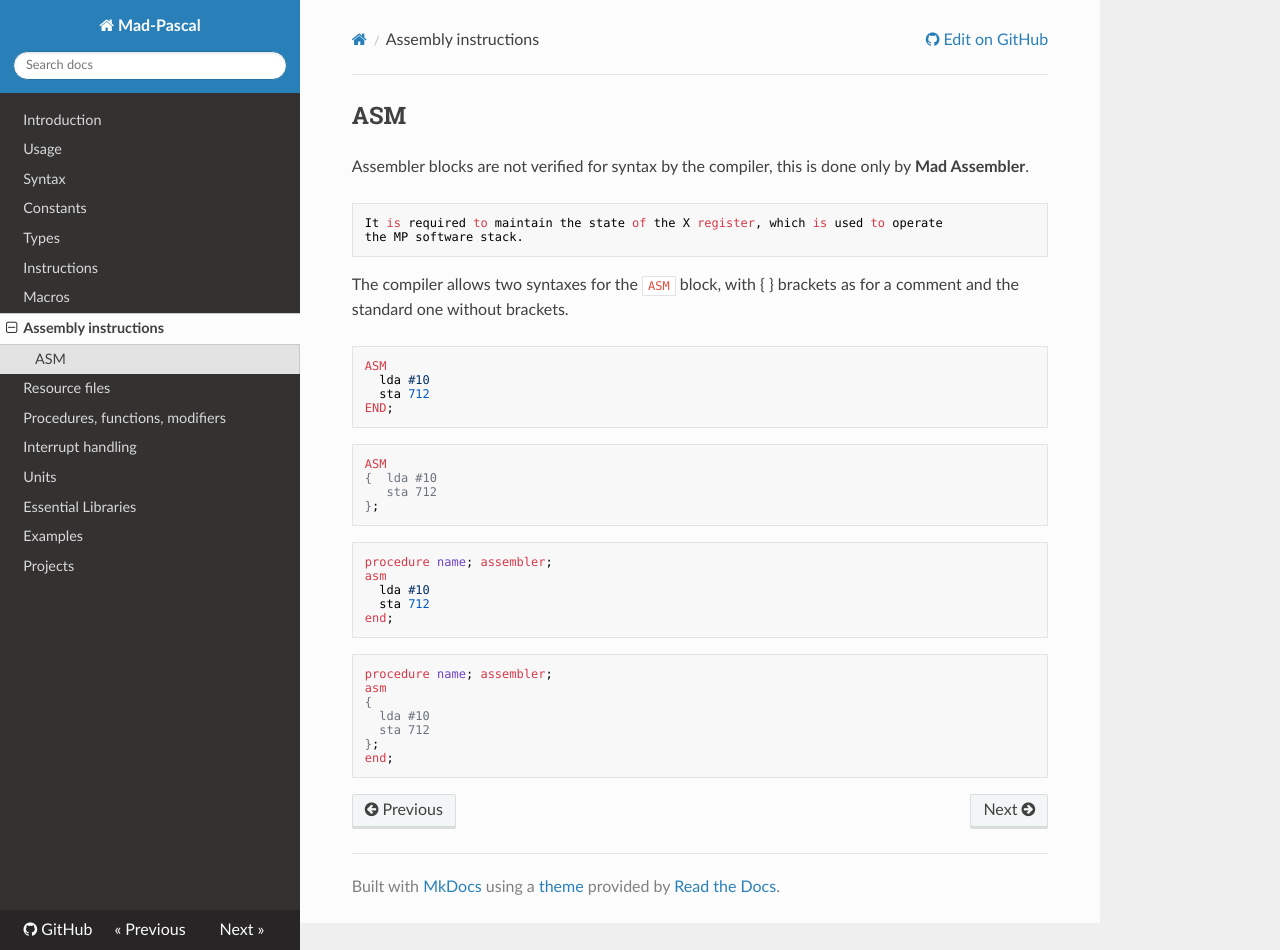
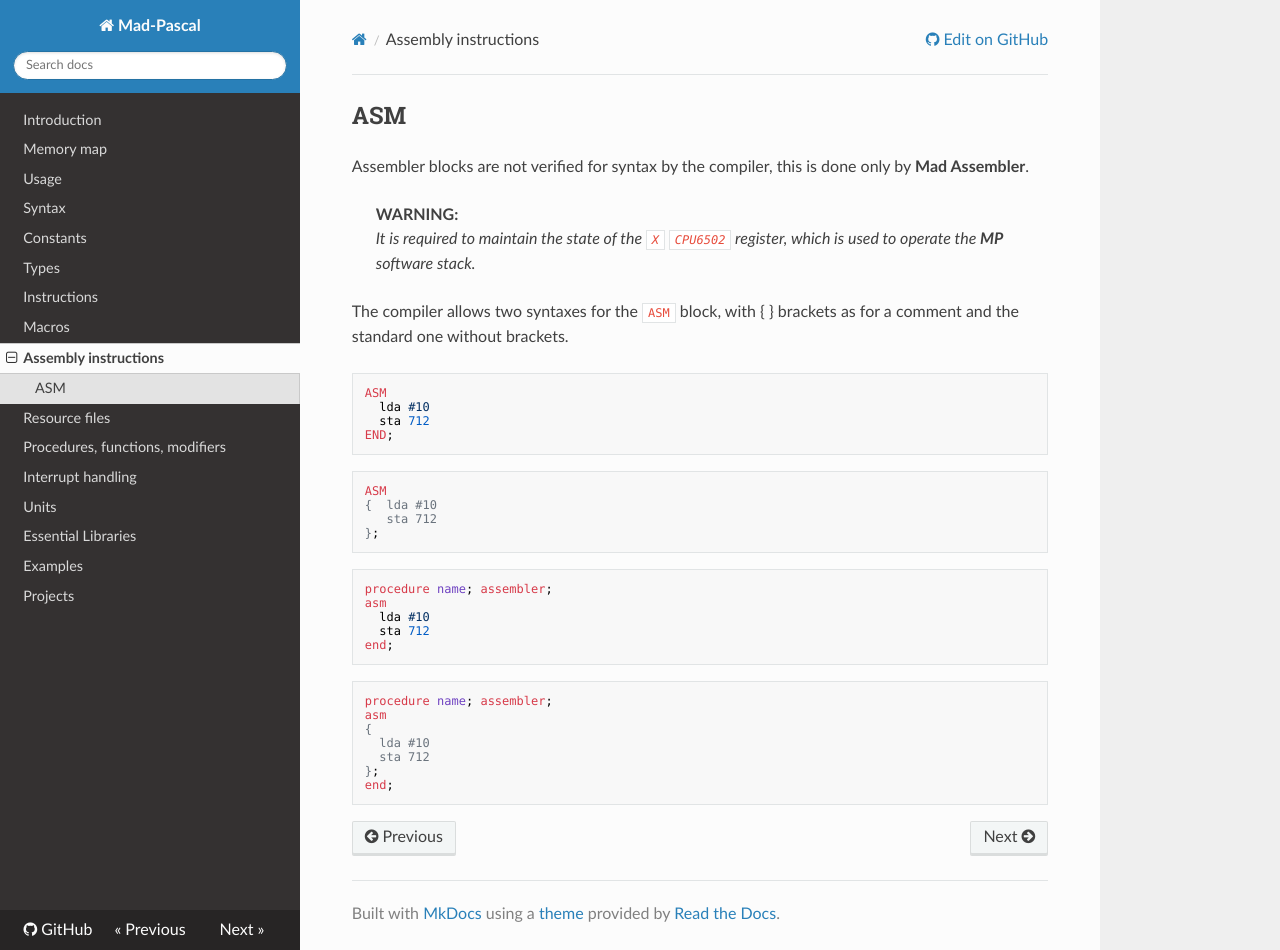
Before and after one commit to tebe6502/mad-pascal-en-mkdocs, an MkDocs documentation site: the page built from docs/asm.md, in a window 1280 px wide and 950 px high. Built offline with MkDocs 1.6.1, drawn with Linux system fonts in a browser that asks for light colours; nearby versions of some CDN libraries.

Commit message:
Add files via upload

```diff
--- a/docs/asm.md
+++ b/docs/asm.md
@@ -4,8 +4,8 @@
 
 Assembler blocks are not verified for syntax by the compiler, this is done only by **Mad Assembler**.
 
-	It is required to maintain the state of the X register, which is used to operate
-	the MP software stack.
+> **WARNING:**
+> _It is required to maintain the state of the `X` `CPU6502` register, which is used to operate the **MP** software stack._
 
 The compiler allows two syntaxes for the `ASM` block, with { } brackets as for a comment and the standard one without brackets.
 
--- a/mkdocs.yml
+++ b/mkdocs.yml
@@ -12,6 +12,7 @@ theme:
 
 nav:
     - Introduction: introduction.md
+    - Memory map: map.md
     - Usage: usage.md
     - Syntax: syntax.md
     - Constants: constants.md
```
Also changed, not shown: docs/map.md (added, +11 -0 lines), docs/resources.md (+1 -1 lines), docs/syntax.md (+4 -0 lines).
